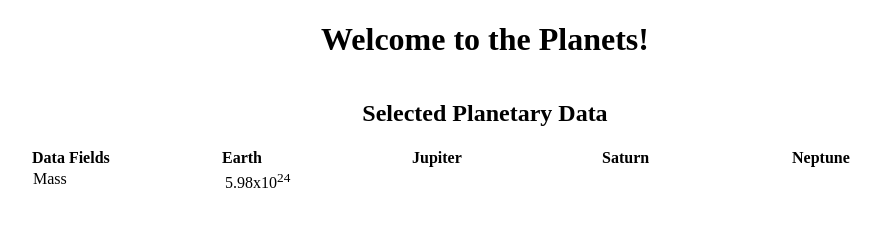
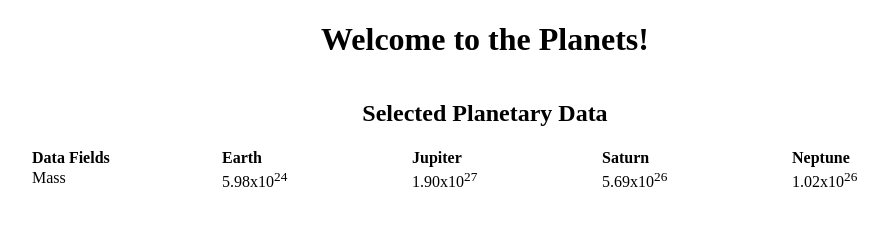
Before and after one commit to kmm913/ITMD361_Lab5, a plain HTML site: page index.html in a window 1280 px wide. Shown: the whole page, without its empty margins (155-1043 px from the left). Drawn offline with Linux system fonts and the light colour scheme.

Commit message:
adjusted <td> padding to 0px

```diff
--- a/index.html
+++ b/index.html
@@ -22,7 +22,9 @@
         <tr>
           <td class="grid_2">Mass</td>
           <td class="grid_2">5.98x10<sup>24</sup></td>
-          <td class="grid_2">
+          <td class="grid_2">1.90x10<sup>27</sup></td>
+          <td class="grid_2">5.69x10<sup>26</sup></td>
+          <td class="grid_2">1.02x10<sup>26</sup></td>
         </tr>
       </table>
     </div>
--- a/style.css
+++ b/style.css
@@ -15,4 +15,5 @@ th{
 
 td{
   text-align: left;
+  padding: 0px;
 }
```
